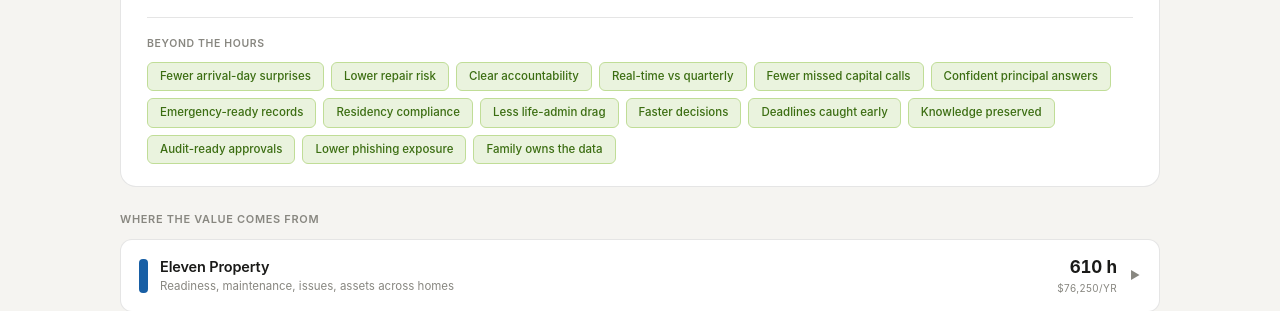
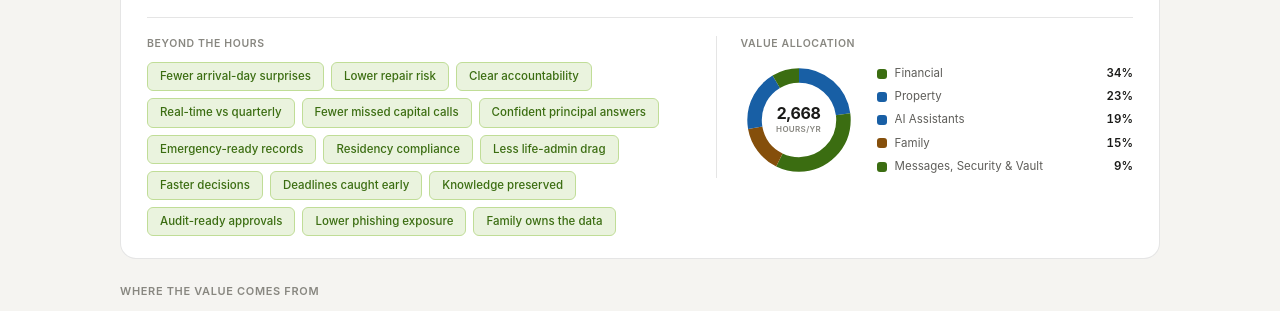
Before and after one commit to tdouglas-roundhouse/eleven-value-calculator, a plain HTML site: page index.html in a window 1280 px wide. Shown: the part 491-802 px from the top of the page. Drawn offline with Linux system fonts and the light colour scheme.

Commit message:
Add files via upload

```diff
--- a/index.html
+++ b/index.html
@@ -120,11 +120,27 @@ header{background:var(--ink-deep);color:#fff;padding:26px 0 24px}
 .rate-input{width:92px;font-family:var(--font);font-size:12.5px;font-weight:600;color:var(--text-primary);background:var(--bg-secondary);border:0.5px solid var(--border-light);border-radius:6px;padding:5px 8px;outline:none;font-variant-numeric:tabular-nums}
 .rate-input:focus{border-color:var(--blue)}
 
-/* ── Soft benefits strip ── */
-.soft-strip{margin-top:20px;padding-top:18px;border-top:0.5px solid var(--border-light)}
+/* ── Soft benefits strip + allocation ── */
+.soft-strip{margin-top:20px;padding-top:18px;border-top:0.5px solid var(--border-light);
+  display:grid;grid-template-columns:1.3fr 1fr;gap:26px;align-items:start}
+@media(max-width:680px){.soft-strip{grid-template-columns:1fr;gap:20px}}
 .soft-strip .lbl{font-size:10.5px;font-weight:600;letter-spacing:0.06em;text-transform:uppercase;color:var(--text-tertiary);margin-bottom:10px}
+.soft-right{border-left:0.5px solid var(--border-light);padding-left:24px}
+@media(max-width:680px){.soft-right{border-left:none;padding-left:0;border-top:0.5px solid var(--border-light);padding-top:16px}}
 .soft-chips{display:flex;gap:7px;flex-wrap:wrap}
 .soft-chip{font-size:11.5px;padding:5px 12px;border-radius:6px;background:var(--bg-success);color:var(--text-success);border:0.5px solid var(--border-success);font-weight:500}
+.alloc{display:flex;align-items:center;gap:20px}
+.alloc-chart{flex-shrink:0;width:116px;height:116px;position:relative}
+.alloc-chart svg{width:116px;height:116px;transform:rotate(-90deg)}
+.alloc-center{position:absolute;inset:0;display:flex;flex-direction:column;align-items:center;justify-content:center;text-align:center;pointer-events:none}
+.alloc-center .ac-num{font-size:16px;font-weight:700;letter-spacing:-0.02em;color:var(--text-primary);font-variant-numeric:tabular-nums;line-height:1}
+.alloc-center .ac-lbl{font-size:8px;font-weight:600;letter-spacing:0.04em;text-transform:uppercase;color:var(--text-tertiary);margin-top:2px}
+.alloc-legend{display:flex;flex-direction:column;gap:6px;min-width:0;flex:1}
+.alloc-leg-item{display:flex;align-items:center;gap:8px;font-size:11.5px}
+.alloc-leg-item .swatch{width:10px;height:10px;border-radius:3px;flex-shrink:0}
+.alloc-leg-item .nm{color:var(--text-secondary);flex:1;min-width:0;white-space:nowrap;overflow:hidden;text-overflow:ellipsis}
+.alloc-leg-item .pct{color:var(--text-primary);font-weight:600;font-variant-numeric:tabular-nums}
+.alloc-empty{font-size:11.5px;color:var(--text-tertiary)}
 
 /* ── Module breakdown ── */
 .section-lbl{font-size:11px;font-weight:600;letter-spacing:0.06em;text-transform:uppercase;color:var(--text-tertiary);margin:24px 0 12px}
@@ -254,6 +270,11 @@ body:not(.show-assum) .driver{grid-template-columns:1fr auto}
   .soft-strip{border-top:1px solid #eee!important}
   .soft-strip .lbl{color:#666!important}
   .soft-chip{background:#eaf3de!important;color:#3b6d11!important;border:1px solid #c0dd97!important}
+  .soft-right{border-left:1px solid #eee!important}
+  .alloc-center .ac-num{color:#000!important}
+  .alloc-center .ac-lbl{color:#666!important}
+  .alloc-leg-item .nm{color:#444!important}
+  .alloc-leg-item .pct{color:#000!important}
 
   /* Section label: starts the breakdown on its own page */
   .section-lbl{color:#666!important;margin:0 0 12px!important;page-break-before:always;page-break-after:avoid;
@@ -311,10 +332,11 @@ body:not(.show-assum) .driver{grid-template-columns:1fr auto}
   .sources p{color:#555!important;margin-bottom:3px!important}
   .sources .cav{color:#888!important}
   .sources a{color:#185fa5!important}
-  /* Keep the positioning note + source on the same page */
-  .method-end{break-inside:avoid;page-break-inside:avoid}
-  .method-end .method-sec-lbl{margin-top:8px!important}
-  .method-end .method-intro{margin-bottom:10px!important}
+  /* Let the positioning note and source flow naturally; each piece avoids
+     splitting internally, but they are NOT bound together (binding made the
+     combined block too tall to place, pushing it to an empty page). */
+  .method-end .method-sec-lbl{margin-top:18px!important}
+  .method-end .method-intro{margin-bottom:10px!important;break-inside:avoid}
 
   /* Print footer */
   .print-foot{display:flex!important;align-items:center;justify-content:space-between;
@@ -426,8 +448,17 @@ body:not(.show-assum) .driver{grid-template-columns:1fr auto}
       </div>
     </div>
     <div class="soft-strip">
-      <div class="lbl">Beyond the hours</div>
-      <div class="soft-chips" id="soft-chips"></div>
+      <div class="soft-left">
+        <div class="lbl">Beyond the hours</div>
+        <div class="soft-chips" id="soft-chips"></div>
+      </div>
+      <div class="soft-right">
+        <div class="lbl">Value allocation</div>
+        <div class="alloc">
+          <div class="alloc-chart"><svg id="alloc-svg" viewBox="0 0 120 120" xmlns="http://www.w3.org/2000/svg"></svg></div>
+          <div class="alloc-legend" id="alloc-legend"></div>
+        </div>
+      </div>
     </div>
   </div>
 
@@ -709,6 +740,7 @@ function buildBreakdown(){
       card.querySelector('.mod-metric .hl').textContent=fmt$(moduleHours(m)*rate)+'/yr';
       const dh=driverHours(m.id,+inp.dataset.idx,m.drivers[+inp.dataset.idx]);
       inp.closest('.driver').querySelector('.dh').textContent=fmtH(dh)+' h';
+      buildAlloc();
     };
   });
 }
@@ -735,11 +767,41 @@ function buildSoft(){
     : '<span style="font-size:12px;color:var(--text-tertiary)">Select a module to see qualitative benefits.</span>';
 }
 
-function render(){ buildToggles(); buildBreakdown(); updateTotals(); buildSoft(); }
+function buildAlloc(){
+  const svg=document.getElementById('alloc-svg');
+  const legend=document.getElementById('alloc-legend');
+  const mods=MODULES.filter(m=>active.has(m.id)).map(m=>({m,h:moduleHours(m)})).filter(x=>x.h>0);
+  const total=mods.reduce((s,x)=>s+x.h,0);
+  if(!total){
+    svg.innerHTML=''; legend.innerHTML='<span class="alloc-empty">Select a module to see allocation.</span>';
+    return;
+  }
+  const R=46, C=2*Math.PI*R, cx=60, cy=60, sw=15;
+  let off=0, arcs='';
+  mods.forEach(x=>{
+    const frac=x.h/total, len=frac*C;
+    arcs+=`<circle cx="${cx}" cy="${cy}" r="${R}" fill="none" stroke="${x.m.color}" stroke-width="${sw}" `
+        +`stroke-dasharray="${len.toFixed(2)} ${(C-len).toFixed(2)}" stroke-dashoffset="${(-off).toFixed(2)}"/>`;
+    off+=len;
+  });
+  svg.innerHTML=arcs;
+  // center overlay (added once, kept in sync)
+  let ctr=svg.parentElement.querySelector('.alloc-center');
+  if(!ctr){ ctr=document.createElement('div'); ctr.className='alloc-center'; svg.parentElement.appendChild(ctr); }
+  ctr.innerHTML=`<div class="ac-num">${fmtH(total)}</div><div class="ac-lbl">hours/yr</div>`;
+  // legend, largest share first
+  legend.innerHTML=mods.slice().sort((a,b)=>b.h-a.h).map(x=>{
+    const pct=Math.round(x.h/total*100);
+    return `<div class="alloc-leg-item"><span class="swatch" style="background:${x.m.color}"></span>`
+         +`<span class="nm">${x.m.name.replace('Eleven ','')}</span><span class="pct">${pct}%</span></div>`;
+  }).join('');
+}
+
+function render(){ buildToggles(); buildBreakdown(); updateTotals(); buildSoft(); buildAlloc(); }
 
 // ── Wire scope + rate ──
 ['properties','accounts','entities','family','staff'].forEach(k=>{
-  $('#s-'+k).oninput=e=>{ scope[k]=Math.max(0,parseInt(e.target.value)||0); buildBreakdown(); updateTotals(); };
+  $('#s-'+k).oninput=e=>{ scope[k]=Math.max(0,parseInt(e.target.value)||0); buildBreakdown(); updateTotals(); buildAlloc(); };
 });
 $('#rate').oninput=e=>{ rate=Math.max(0,parseInt(e.target.value)||0); buildBreakdown(); updateTotals(); };
 $('#assum-toggle').onchange=e=>{ document.body.classList.toggle('show-assum',e.target.checked); };
```
